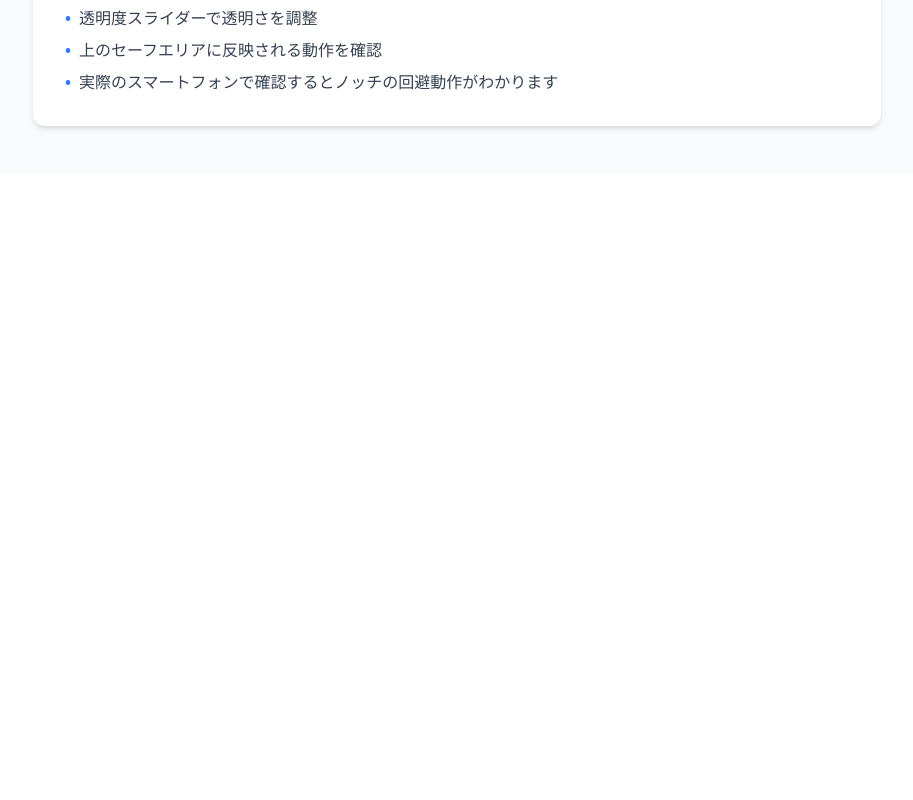
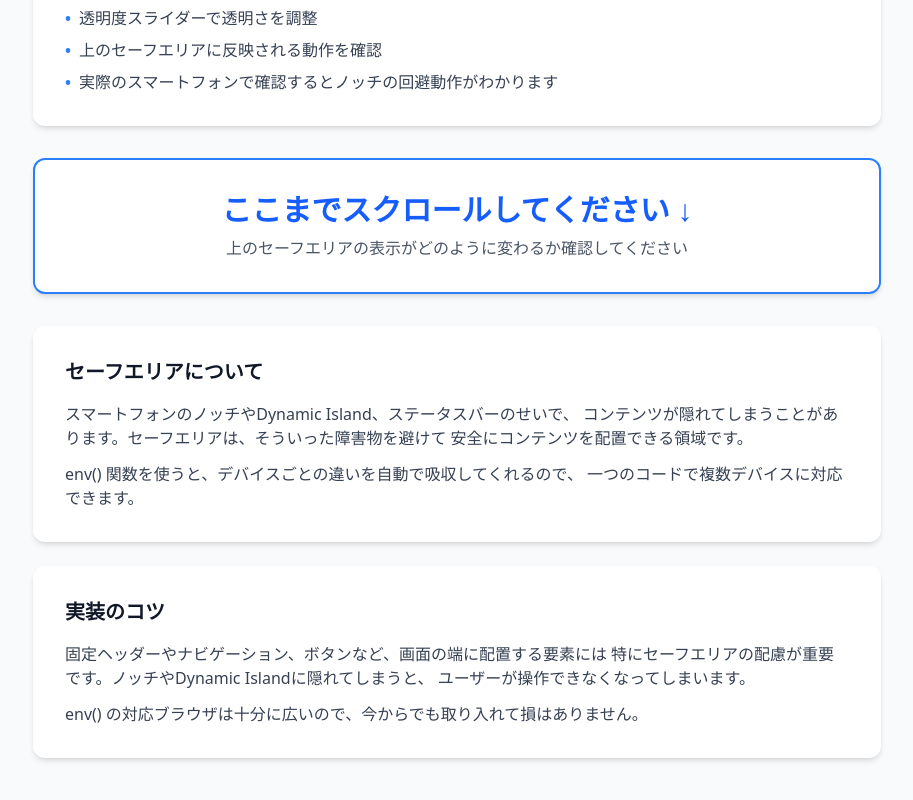
Before and after one commit to imurar/imurar-portfolio, a Vue app: page /#/demo/safe-area in a window 1280 px wide. Shown: the part 986-1786 px from the top of the page, without its empty margins (183-1096 px from the left). Before the commit the page ends 1160 px from the top, so only its background shows below. Built offline with nearby package versions, Linux system fonts and the light colour scheme.

Commit message:
[add] スクロール確認用のコンテンツブロックを追加

```diff
--- a/src/views/demo/SafeAreaView.vue
+++ b/src/views/demo/SafeAreaView.vue
@@ -108,6 +108,40 @@
           </li>
         </ul>
       </div>
+
+      <!-- Scroll Indicator -->
+      <div class="mt-8 bg-white rounded-xl shadow-md p-8 text-center border-2 border-blue-500">
+        <h2 class="text-3xl font-bold text-blue-600 mb-2">ここまでスクロールしてください ↓</h2>
+        <p class="text-gray-600">上のセーフエリアの表示がどのように変わるか確認してください</p>
+      </div>
+
+      <!-- Dummy Content -->
+      <div class="mt-8 space-y-6">
+        <div class="bg-white rounded-xl shadow-md p-8">
+          <h3 class="text-xl font-bold mb-4">セーフエリアについて</h3>
+          <p class="text-gray-700 mb-3">
+            スマートフォンのノッチやDynamic Island、ステータスバーのせいで、
+            コンテンツが隠れてしまうことがあります。セーフエリアは、そういった障害物を避けて
+            安全にコンテンツを配置できる領域です。
+          </p>
+          <p class="text-gray-700">
+            env() 関数を使うと、デバイスごとの違いを自動で吸収してくれるので、
+            一つのコードで複数デバイスに対応できます。
+          </p>
+        </div>
+
+        <div class="bg-white rounded-xl shadow-md p-8">
+          <h3 class="text-xl font-bold mb-4">実装のコツ</h3>
+          <p class="text-gray-700 mb-3">
+            固定ヘッダーやナビゲーション、ボタンなど、画面の端に配置する要素には
+            特にセーフエリアの配慮が重要です。ノッチやDynamic Islandに隠れてしまうと、
+            ユーザーが操作できなくなってしまいます。
+          </p>
+          <p class="text-gray-700">
+            env() の対応ブラウザは十分に広いので、今からでも取り入れて損はありません。
+          </p>
+        </div>
+      </div>
     </div>
   </div>
 </template>
```
